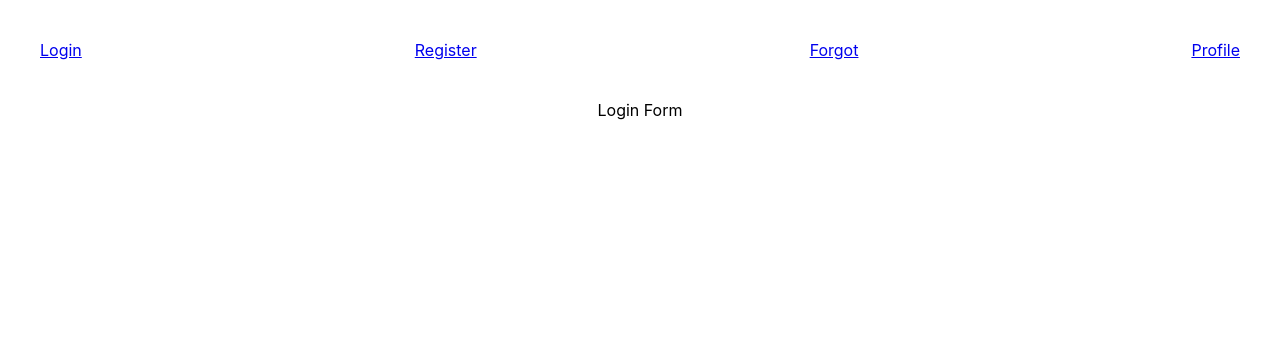
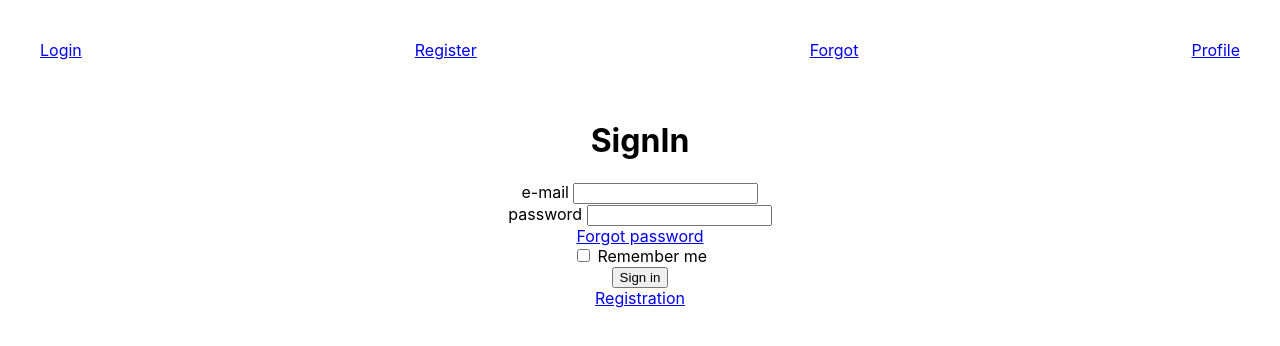
Before and after one commit to shpakovad/Form_TS, a React (Create React App) app: page /login in a window 1280 px wide. Shown: the top 346 px of the page. Built offline with nearby package versions, Linux system fonts and the light colour scheme.

Commit message:
create branch login Page

```diff
--- a/src/Components/Login.tsx
+++ b/src/Components/Login.tsx
@@ -1,16 +1,30 @@
-
 import React from 'react';
 
 interface IProps {
 
-}
+};
 
-const Login=(props:IProps)=>{
-return (
-    <div>
-        Login Form
-    </div>
-)
+
+const Login = (props: IProps) => {
+    return (
+        <div>
+            <h1> SignIn </h1>
+            <form>
+                <span> e-mail </span> <input />
+                <div>
+                    <span> password </span> <input type='password'/>
+                </div>
+                <a href='#'> Forgot password</a>
+                <div>
+                    <input type='checkbox'/> <span>Remember me</span>
+                </div>
+                <button type='submit'>Sign in</button>
+                <div>
+                    <a href='#'> Registration</a>
+                </div>
+            </form>
+        </div>
+    )
 
 };
 
```
